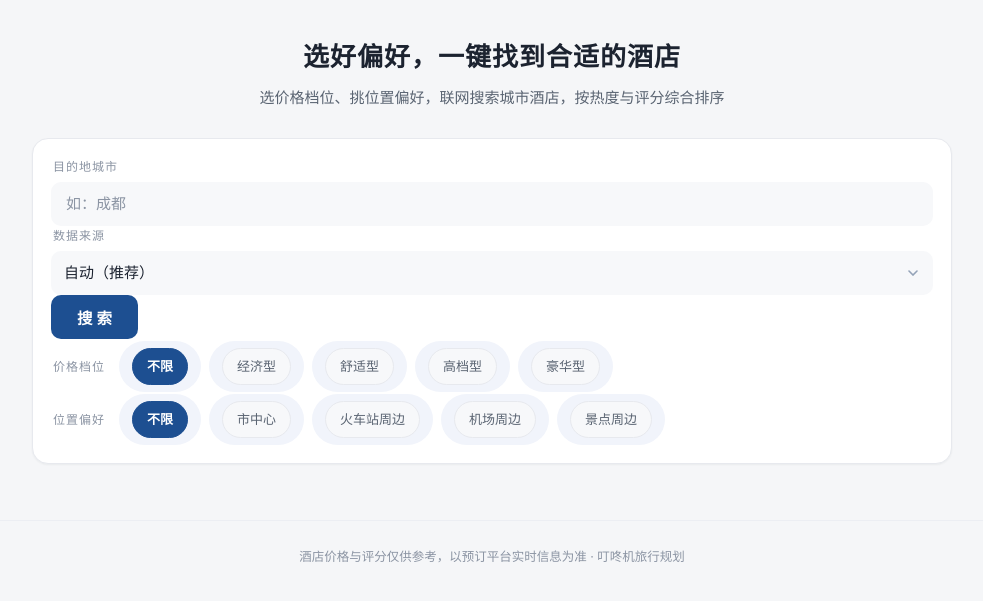
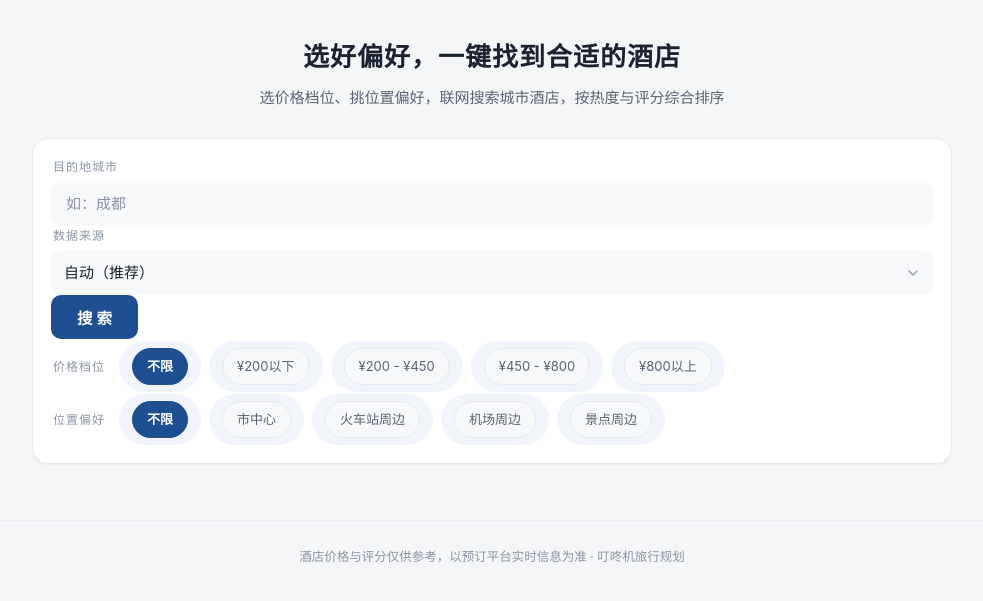
Before and after one commit to qAlex-Weiq/dingdongji, a website: page public/hotel.html in a window 1280 px wide. Shown: the part 65-666 px from the top of the page, without its empty margins (148-1131 px from the left). Drawn offline with Linux system fonts and the light colour scheme; no server answers.

Commit message:
feat(hotel): 价格档位药丸量化为具体价格区间（¥200以下 / ¥200-¥450 / ¥450-¥800 / ¥800以上）

```diff
--- a/public/hotel.html
+++ b/public/hotel.html
@@ -50,10 +50,10 @@
         <div class="chip-row" role="radiogroup" aria-label="价格档位">
           <span class="chip-row-label">价格档位</span>
           <label class="chip"><input type="radio" name="tier" value="any" checked><span>不限</span></label>
-          <label class="chip"><input type="radio" name="tier" value="budget"><span>经济型</span></label>
-          <label class="chip"><input type="radio" name="tier" value="comfort"><span>舒适型</span></label>
-          <label class="chip"><input type="radio" name="tier" value="upscale"><span>高档型</span></label>
-          <label class="chip"><input type="radio" name="tier" value="luxury"><span>豪华型</span></label>
+          <label class="chip"><input type="radio" name="tier" value="budget"><span>¥200以下</span></label>
+          <label class="chip"><input type="radio" name="tier" value="comfort"><span>¥200 - ¥450</span></label>
+          <label class="chip"><input type="radio" name="tier" value="upscale"><span>¥450 - ¥800</span></label>
+          <label class="chip"><input type="radio" name="tier" value="luxury"><span>¥800以上</span></label>
         </div>
 
         <div class="chip-row" role="radiogroup" aria-label="位置偏好">
--- a/public/js/hotel.js
+++ b/public/js/hotel.js
@@ -49,13 +49,13 @@
     '豪华型': 'tier-luxury',
   };
 
-  /** 档位中文 → 英文 key（用于筛选条件回显） */
+  /** 档位 key → 价格区间标签（用于筛选条件回显，与页面药丸文案一致） */
   const TIER_LABEL = {
     any: '不限',
-    budget: '经济型',
-    comfort: '舒适型',
-    upscale: '高档型',
-    luxury: '豪华型',
+    budget: '¥200以下',
+    comfort: '¥200 - ¥450',
+    upscale: '¥450 - ¥800',
+    luxury: '¥800以上',
   };
   const LOCATION_LABEL = {
     any: '位置不限',
--- a/scripts/e2e-check.js
+++ b/scripts/e2e-check.js
@@ -341,10 +341,10 @@ const path = require('path');
     throw new Error('酒店卡片未在 10s 内渲染');
   }
   const hotelCards = await page.locator('#hotel-list .card:not(.skeleton)').count();
-  console.log(`酒店卡片（舒适型 · 市中心）: ${hotelCards} 张`);
+  console.log(`酒店卡片（¥200 - ¥450 · 市中心）: ${hotelCards} 张`);
   const hotelSummary = (await page.locator('#hotel-summary').innerText()).replace(/\s+/g, ' ');
   console.log('酒店结果摘要:', hotelSummary.slice(0, 80));
-  if (!hotelSummary.includes('舒适型')) throw new Error('摘要未包含价格档位条件');
+  if (!hotelSummary.includes('¥200 - ¥450')) throw new Error('摘要未包含价格档位条件');
   const firstHotel = await page.locator('#hotel-list .card').first().innerText();
   console.log('首张酒店卡片摘要:', firstHotel.replace(/\s+/g, ' ').slice(0, 120));
   const tierTag = await page.locator('#hotel-list .card .tier-tag').first().innerText();
```
